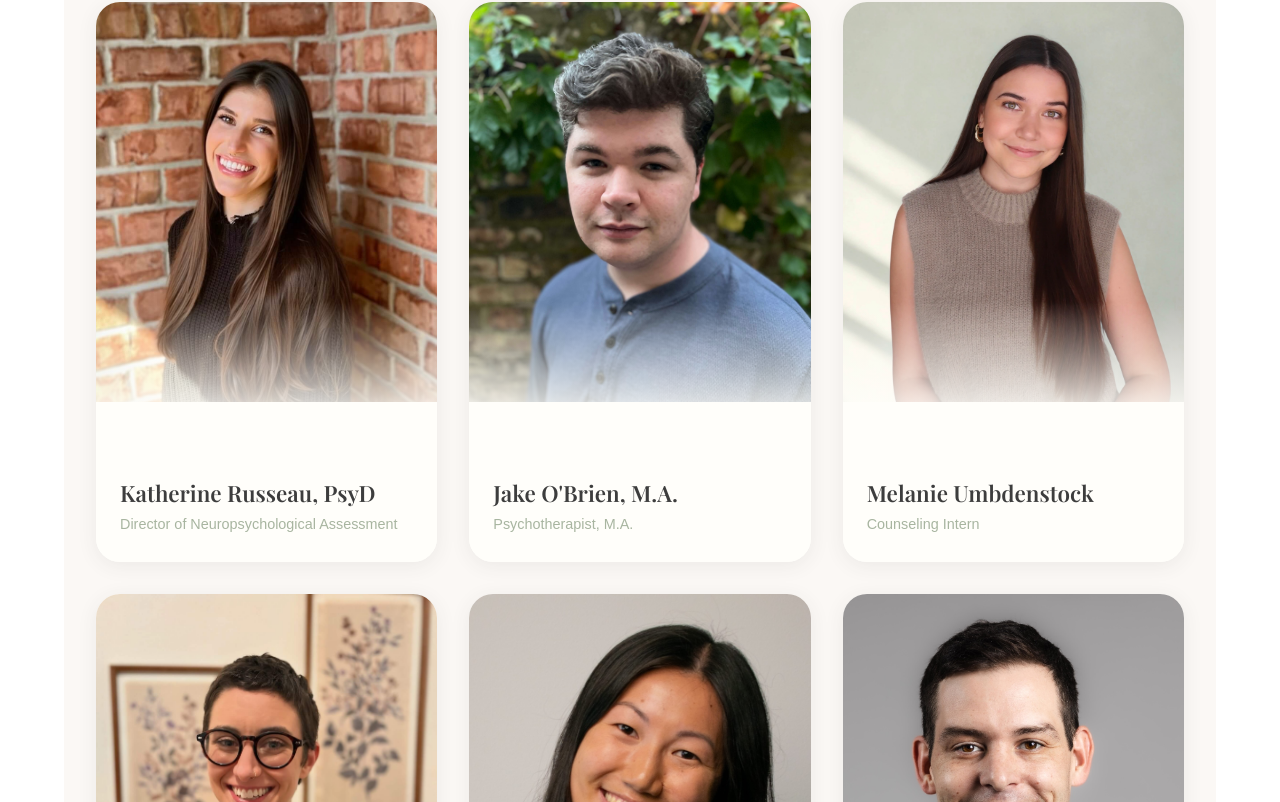
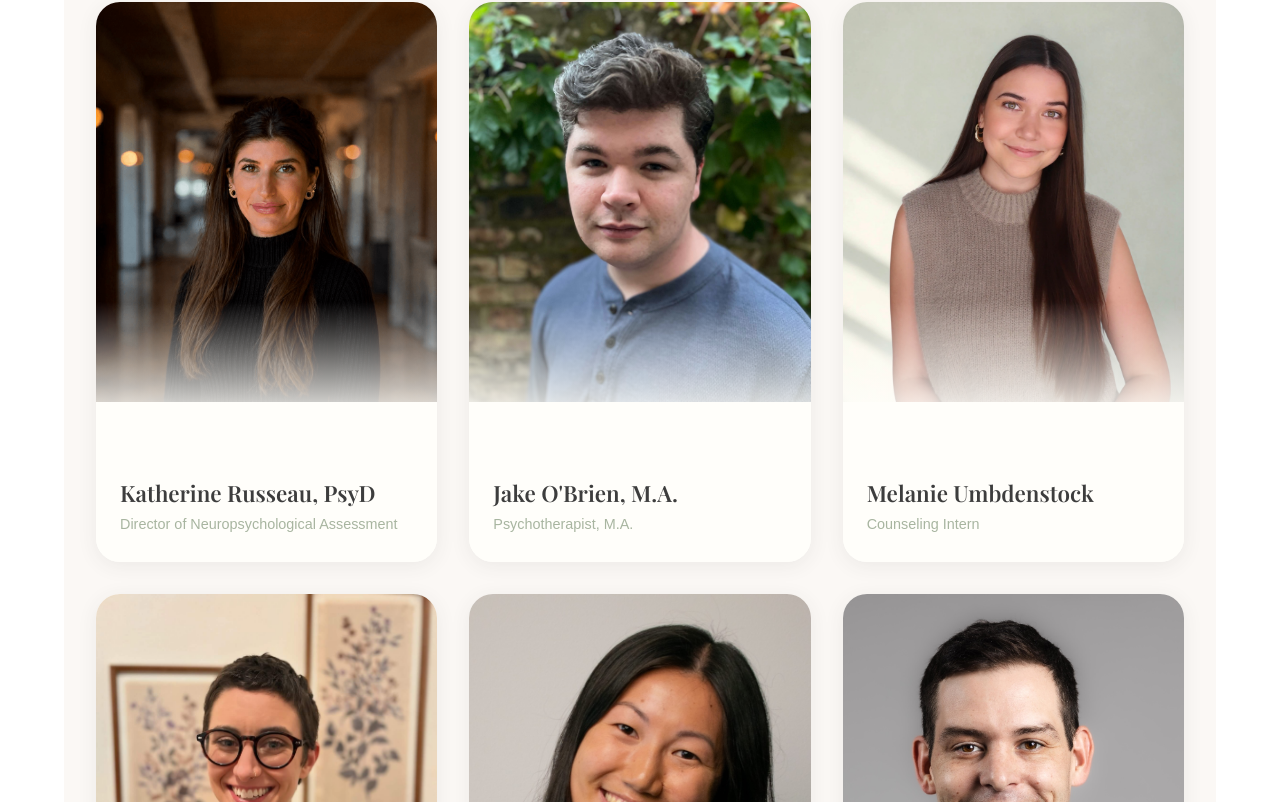
Before and after one commit to Bgorson/rose-water, a React app: page /about in a window 1280 px wide. Shown: the part 2352-3154 px from the top of the page. Built offline with nearby package versions, Linux system fonts and the light colour scheme.

Commit message:
staff update

```diff
--- a/src/components/StaffPage.js
+++ b/src/components/StaffPage.js
@@ -18,7 +18,7 @@ import Samantha from '../Samantha.jpg';
 import Talia from '../talia.jpg';
 import Julia from '../julia.jpg';
 import Isabel from '../Isabel.jpg';
-import Katherine from '../Katherine.jpg';
+import Katherine from '../katherine.png';
 import Jake from '../Jake.jpeg';
 import Melanie from '../melanie.jpeg';
 import Katie from '../katie.jpeg';
@@ -628,41 +628,16 @@ At the core of my work is a simple goal: to help clients not just feel better, b
     routeName: 'katherine',
     header: 'Katherine Russeau, PsyD',
     email: 'KRusseau@rosewatterchicounseling.com',
-    blurb: `I'm Katherine Russeau, a licensed clinical psychologist dedicated to supporting people navigate
-trauma, relationship challenges, substance use, and major life transitions through humanistic,
-interpersonal, and somatic therapies. I'm also passionate about working with justice-involved
-individuals and providing comprehensive psychological evaluations.`,
+    blurb: `I'm Dr. Katherine Russeau, a licensed clinical psychologist leading Rosewatter's comprehensive psychological evaluation services, including assessments for ADHD, autism, OCD, trauma-related concerns, and more. I also provide individual therapy for adults using evidence-based treatments like DBT and CPT, with a collaborative and compassionate approach.`,
     title: 'Director of Neuropsychological Assessment',
     category: 'leadership',
     image: Katherine,
-    specialties: [
-      'Trauma',
-      'DBT',
-      'ACT',
-      'Substance Use',
-      'Forensic Evaluations',
-    ],
-    description1: `My name is Katherine Russeau, and I am a licensed clinical psychologist. I earned my Doctorate
-in Clinical Psychology from the Wisconsin School of Professional Psychology and completed my
-pre-doctoral internship and post-doctoral fellowship with the Wisconsin Department of
-Corrections, where I specialized in trauma treatment and substance misuse. Throughout my career,
-I have worked in outpatient clinics, inpatient hospitals, correctional facilities, and skilled nursing
-homes, which has shaped my passion for providing compassionate care across diverse populations
-and settings.`,
-    description2: `At Rosewatter Chicagoland Counseling, my goal is to create a collaborative and supportive space
-where clients feel safe exploring their experiences and finding meaningful paths toward change. I
-provide psychotherapy to youth and adults facing emotion regulation difficulties, trauma,
-
-addiction, suicidality, and relationship challenges. I have comprehensive training in evidence-
-based therapies, including Dialectical Behavior Therapy (DBT) and Acceptance and Commitment
-
-Therapy (ACT). In addition to therapy, I have expertise in conducting psychological and forensic
-evaluations.`,
-    description3: `I am licensed in Illinois, Wisconsin, and California, credentialed as a National Register Health
-Service Psychologist, and hold the PSYPACT credential, which allows me to provide telehealth
-services across participating states.`,
-    description4: `Outside of work, I enjoy spending time with family and friends, attending music festivals, cuddling
-with my cats, watching horror movies, and staying active outdoors.`,
+    specialties: ['Psychological Testing', 'ADHD & Autism', 'Trauma', 'DBT'],
+    description1: `My name is Dr. Katherine Russeau, and I am a licensed clinical psychologist. I earned my Doctorate in Clinical Psychology from the Wisconsin School of Professional Psychology and completed my predoctoral internship with the Wisconsin Department of Corrections, specializing in trauma treatment and substance use. I went on to complete postdoctoral training in forensic psychology, conducting psychological evaluations for the courts. Throughout my career, I have worked with clients across outpatient clinics, state psychiatric hospitals, correctional facilities, and skilled nursing settings.`,
+    description2: `At Rosewatter, I lead our comprehensive psychological evaluation services, providing assessments for ADHD, autism, OCD, personality functioning, trauma-related concerns, intellectual and cognitive functioning, disability and accommodation needs, and gender-affirming care. Many individuals seek an evaluation after years of unanswered questions. My goal is to provide clinical clarity, practical recommendations, and an individualized path forward.`,
+    description3: `In addition to assessment, I provide individual psychotherapy for adults experiencing traumatic stress, emotion dysregulation, substance misuse, relationship challenges, and personality-related concerns. My therapeutic approach is collaborative, compassionate, and grounded in evidence-based treatments, including Dialectical Behavior Therapy (DBT), Cognitive Processing Therapy (CPT), Positive Psychology, and interpersonal and humanistic approaches.`,
+    description4: `I am licensed in Illinois, Wisconsin, and California, and am credentialed as a National Register Health Service Psychologist. I also hold a PSYPACT authorization, which allows me to provide telehealth services to clients across participating states.`,
+    description5: `Outside of work, I enjoy spending time with family and friends, staying active, attending music festivals, watching horror movies, and cuddling with my cats.`,
   },
   {
     id: 17,
```
Also changed, not shown: src/Katherine.jpg (deleted), src/katherine.png (added).
